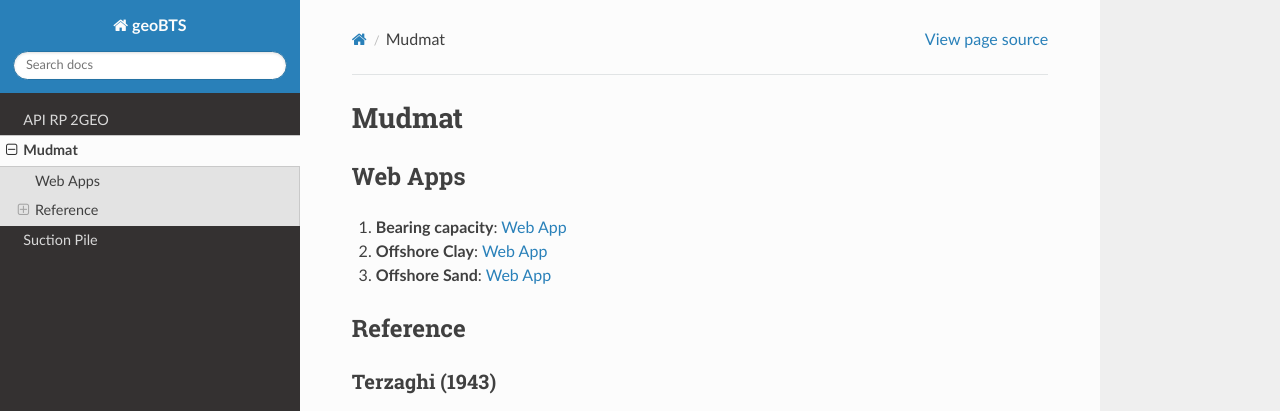
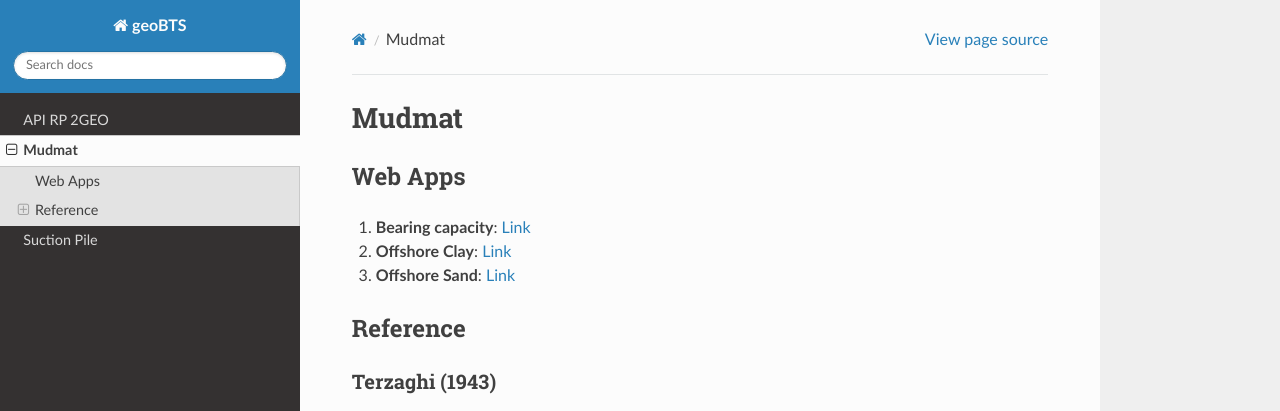
Before and after one commit to jungsohn/geoBTS, a Sphinx documentation site: the page built from docs/source/Mudmat.rst, in a window 1280 px wide and 900 px high. Shown: the top 411 px of the window. Built offline with Sphinx 7.4.7 and the Read the Docs theme 3.1.0, drawn with Linux system fonts in a browser that asks for light colours.

Commit message:
Update Mudmat.rst

```diff
--- a/docs/source/Mudmat.rst
+++ b/docs/source/Mudmat.rst
@@ -4,11 +4,11 @@
 Web Apps
 -------------------------
 
-1. **Bearing capacity**: `Web App <https://webapp-mudmat-7f78b3e2018b.herokuapp.com/land_bearing_capacity>`_
+1. **Bearing capacity**: `Link <https://webapp-mudmat-7f78b3e2018b.herokuapp.com/land_bearing_capacity>`_
 
-2. **Offshore Clay**: `Web App <https://webapp-mudmat-7f78b3e2018b.herokuapp.com/offshore_mudmat_clay>`_
+2. **Offshore Clay**: `Link <https://webapp-mudmat-7f78b3e2018b.herokuapp.com/offshore_mudmat_clay>`_
 
-3. **Offshore Sand**: `Web App <https://webapp-mudmat-7f78b3e2018b.herokuapp.com/offshore_mudmat_sand>`_
+3. **Offshore Sand**: `Link <https://webapp-mudmat-7f78b3e2018b.herokuapp.com/offshore_mudmat_sand>`_
 
 
 Reference
```
